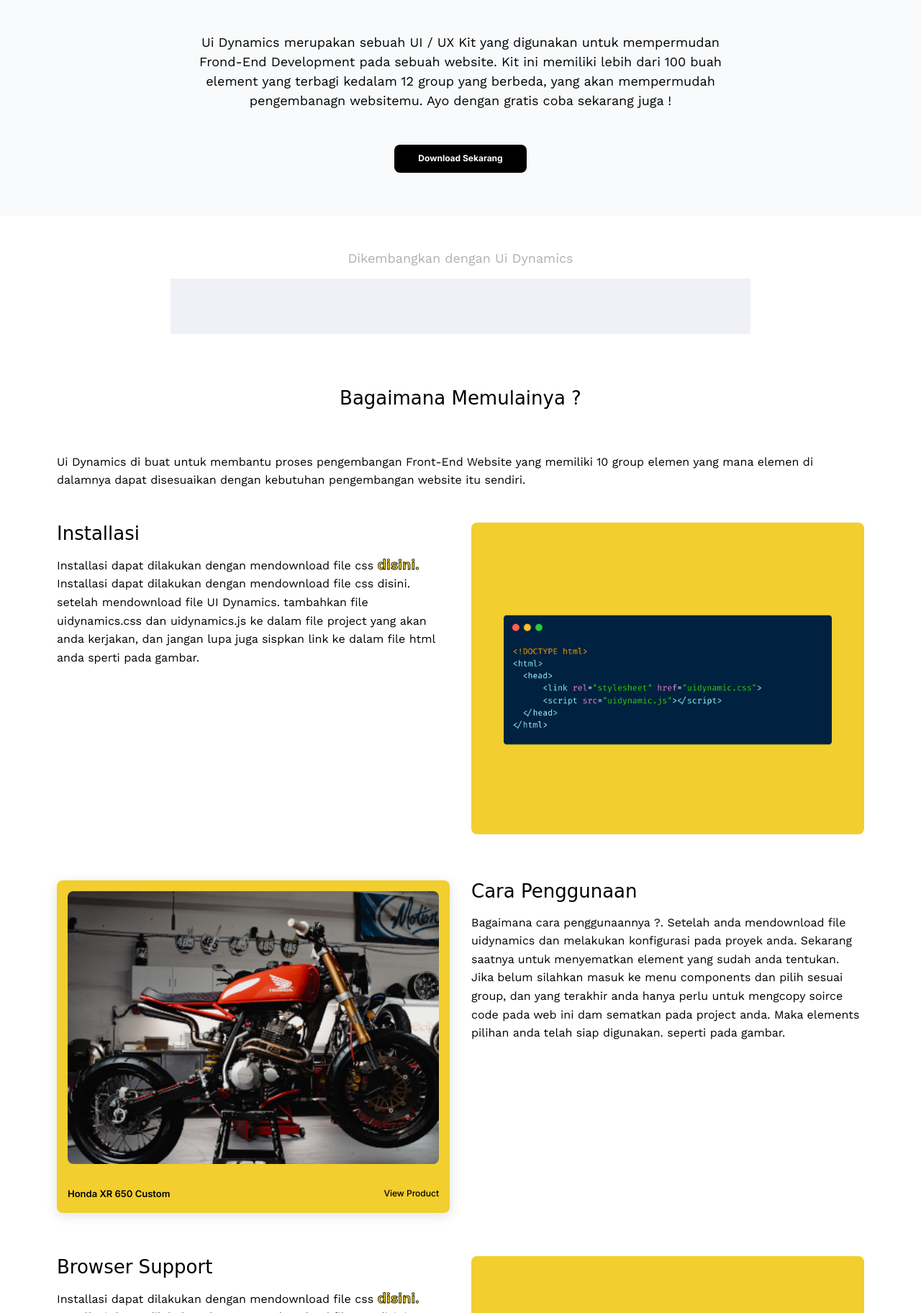
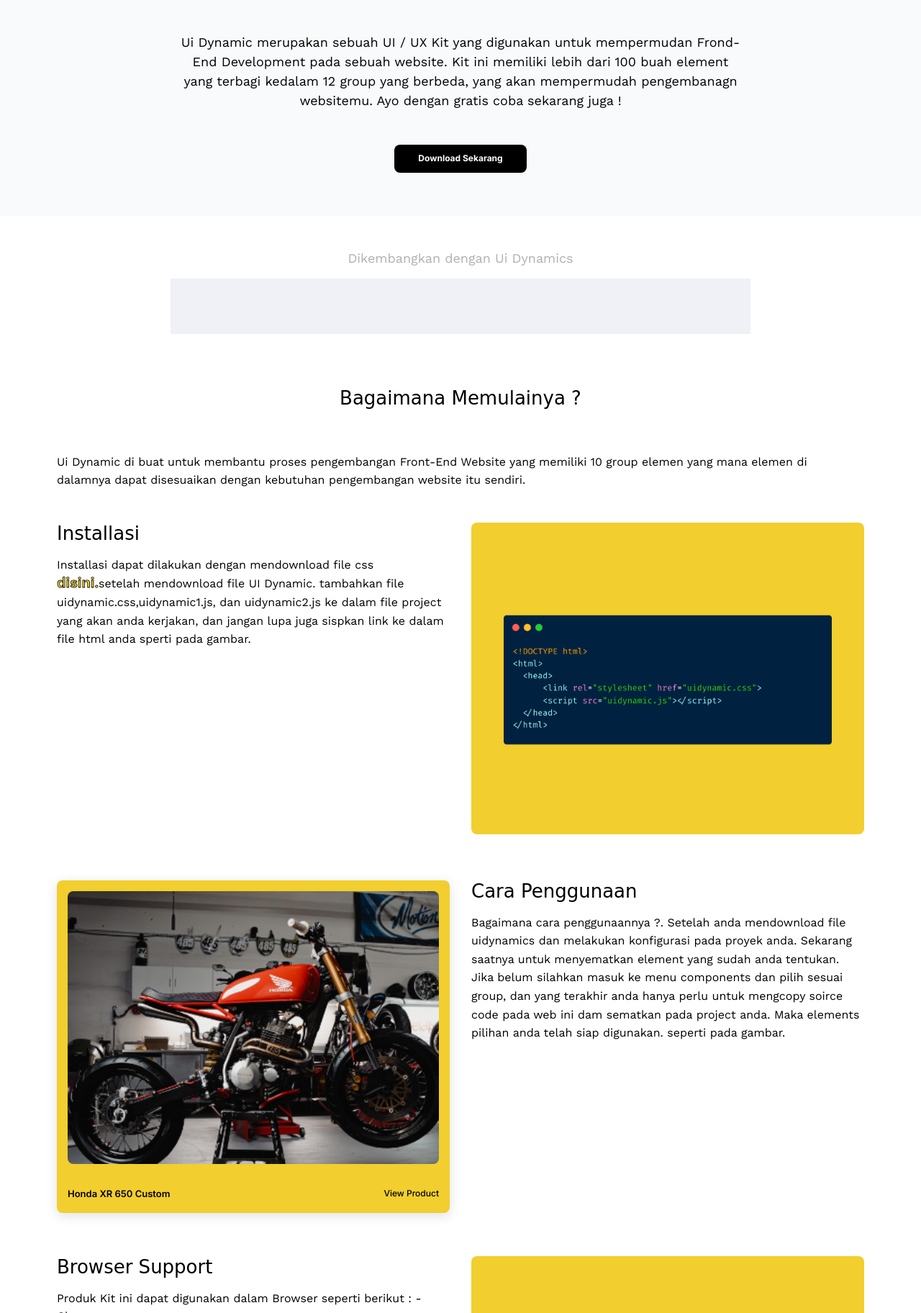
Before and after one commit to uidynamic/uidynamic.github.io, a plain HTML site: page index.html in a window 1280 px wide. Shown: the part 196-2020 px from the top of the page at 72% size. Drawn offline with nearby package versions, Linux system fonts and the light colour scheme; a web font is replaced by a local one.

Commit message:
Update index.html

```diff
--- a/index.html
+++ b/index.html
@@ -38,7 +38,7 @@
                         <h2 style="margin: 0px;" class="heading1 font-46">100+ Super Simps UI / UX Kit</h2>
                         <div style="width: 100%; text-align: center; padding: 30px 16% 30px 16%; box-sizing: border-box;">
                             <p class="paragraph font-black font-18 font-400 lineheight-1">
-                                Ui Dynamics merupakan sebuah UI / UX Kit yang digunakan untuk mempermudan Frond-End
+                                Ui Dynamic merupakan sebuah UI / UX Kit yang digunakan untuk mempermudan Frond-End
                                 Development pada sebuah website. Kit ini memiliki lebih dari 100 buah element yang terbagi
                                 kedalam 12 group yang berbeda, yang akan mempermudah pengembanagn websitemu. Ayo dengan gratis coba sekarang
                                 juga !
@@ -48,7 +48,7 @@
 
                         <div style="text-align: center; width: 16%; margin-left: auto; margin-right: auto;">
 
-                            <button type="submit" href="#" class="button-button btn-black btn-text-white">Download Sekarang</button>
+                            <button class="button-button btn-black btn-text-white"><a style="text-decoration: none; color: white;" href="https://drive.google.com/file/d/1GPCcVSTnhWqWBlXPHvjI1IMS3PQB51sH/view?usp=sharing">Download Sekarang</a></button>
 
                         </div>
                         <!--End of buttonsharp-button-->
@@ -70,7 +70,7 @@
                         </div>
                         <div class="col-12">
                             <p class="paragraph font-black font-16 font-400 lineheight-2">
-                                Ui Dynamics di buat untuk membantu proses pengembangan Front-End Website yang memiliki 10 group elemen yang mana elemen di dalamnya dapat disesuaikan dengan kebutuhan pengembangan website itu sendiri.
+                                Ui Dynamic di buat untuk membantu proses pengembangan Front-End Website yang memiliki 10 group elemen yang mana elemen di dalamnya dapat disesuaikan dengan kebutuhan pengembangan website itu sendiri.
                             </p>
                         </div>
 
@@ -78,8 +78,8 @@
                         <div  class="col-lg-6 col-12">
                             <h2 style="margin: 0px;" class="heading2 font-500 font-26">Installasi</h2>
                             <p class="paragraph font-black font-16 font-400 lineheight-2">
-                                Installasi dapat dilakukan dengan mendownload  file css <a class="text-link" href="" >disini.</a> Installasi dapat dilakukan dengan mendownload  file css disini. setelah mendownload file UI Dynamics.
-                                tambahkan file uidynamics.css dan uidynamics.js ke dalam file project yang akan anda kerjakan, dan jangan lupa juga sispkan link ke dalam file html anda sperti pada gambar.
+                                Installasi dapat dilakukan dengan mendownload  file css <a class="text-link" href="https://drive.google.com/file/d/1GPCcVSTnhWqWBlXPHvjI1IMS3PQB51sH/view?usp=sharing" >disini.</a>setelah mendownload file UI Dynamic.
+                                tambahkan file uidynamic.css,uidynamic1.js, dan uidynamic2.js ke dalam file project yang akan anda kerjakan, dan jangan lupa juga sispkan link ke dalam file html anda sperti pada gambar.
                             </p>
                         </div>
                         <div  class="col-lg-6 col-12">
@@ -121,8 +121,16 @@
                         <div  class="col-lg-6 col-12">
                             <h2 style="margin: 0px;" class="heading2 font-500 font-26">Browser Support</h2>
                             <p class="paragraph font-black font-16 font-400 lineheight-2">
-                                Installasi dapat dilakukan dengan mendownload  file css <a class="text-link" href="" >disini.</a> Installasi dapat dilakukan dengan mendownload  file css disini. setelah mendownload file UI Dynamics.
-                                tambahkan file uidynamics.css dan uidynamics.js ke dalam file project yang akan anda kerjakan, dan jangan lupa juga sispkan link ke dalam file html anda sperti pada gambar.
+                                Produk Kit ini dapat digunakan dalam Browser seperti berikut :
+
+                                - Chrome <br>
+                                - Microsoft Edge <br>
+                                - Firefox <br>
+                                - Safari <br>
+                                - Opera <br>
+                                - Internet Explorer 10+ <br>
+
+                                Jika anda belum memiliki browser diatas, silahkan update browser anda ke dalam versi tersebut.
                             </p>
                         </div>
                         <div  class="col-lg-6 col-12">
```
